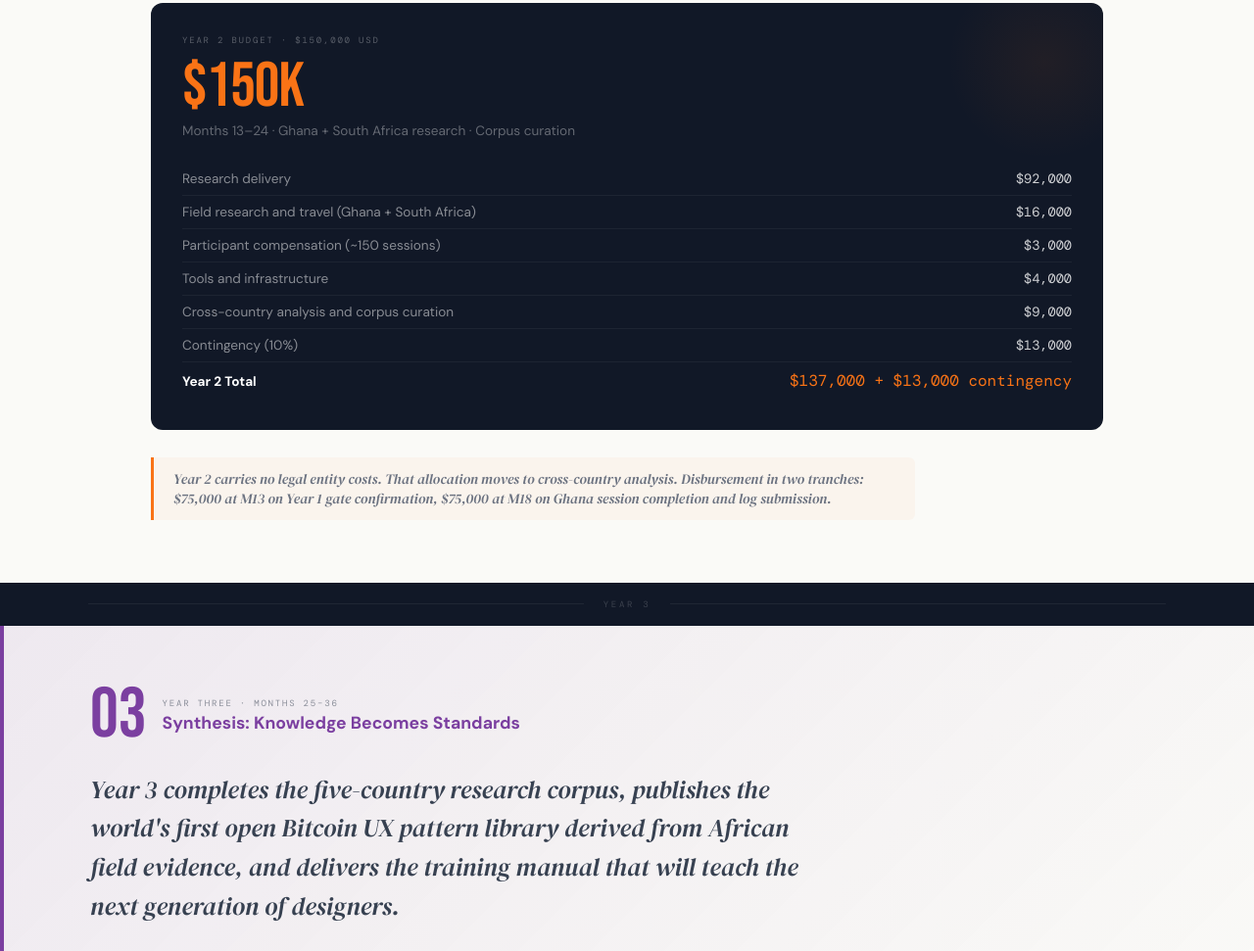
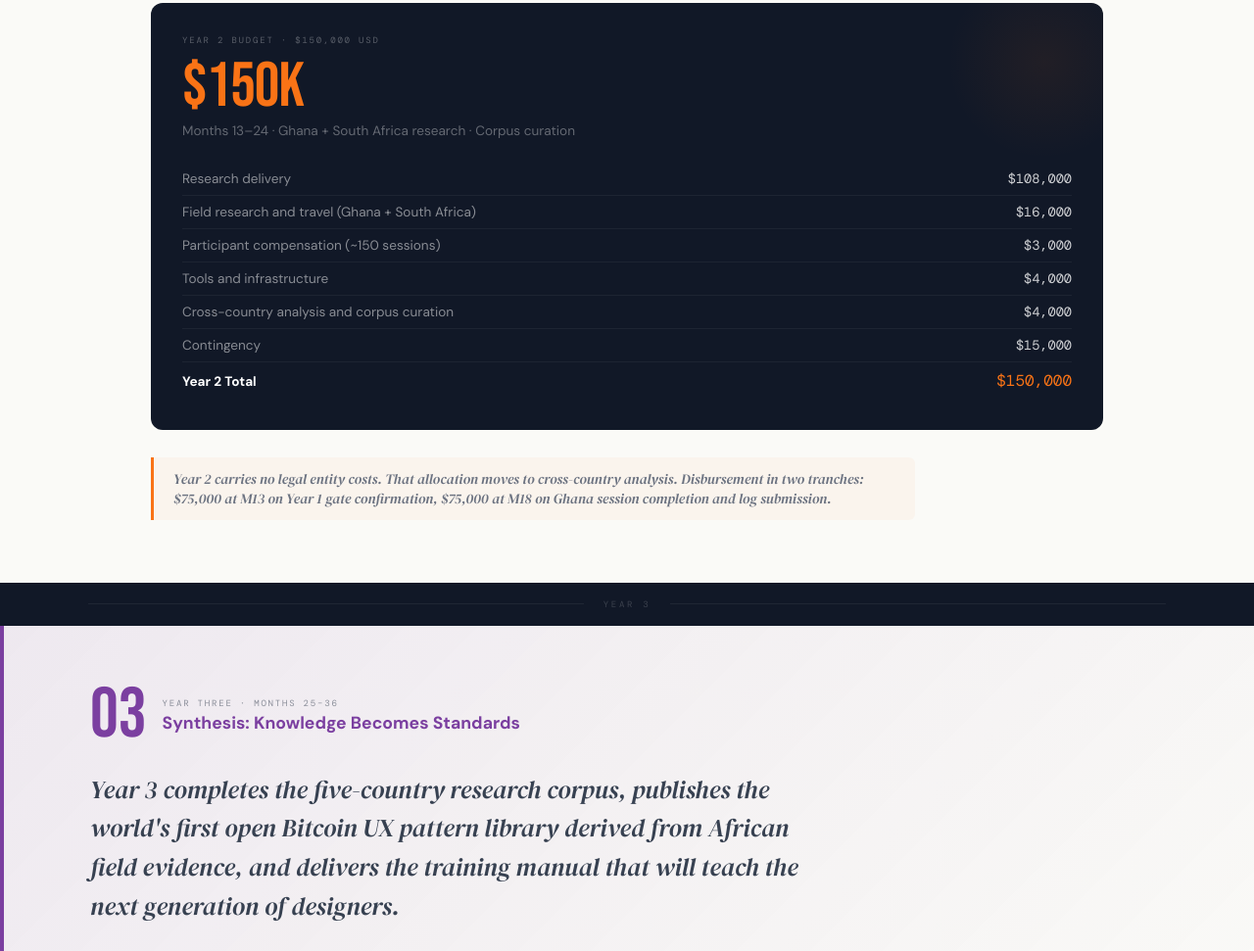
Before and after one commit to markkamau1/bitcoin-ux-africa, a website: page hrf_proposal.html in a window 1280 px wide. Shown: the part 10223-11194 px from the top of the page at 98% size. Drawn offline with nearby package versions, Linux system fonts and the light colour scheme.

Commit message:
Update hrf_proposal.html

```diff
--- a/hrf_proposal.html
+++ b/hrf_proposal.html
@@ -728,13 +728,13 @@ td.bold{font-weight:700;}
       <div class="budget-card-amount">$150K</div>
       <div class="budget-card-sub">Months 13&ndash;24 &middot; Ghana + South Africa research &middot; Corpus curation</div>
       <div class="budget-lines">
-        <div class="budget-line"><span class="bl-label">Research delivery</span><span class="bl-amount">$92,000</span></div>
+        <div class="budget-line"><span class="bl-label">Research delivery</span><span class="bl-amount">$108,000</span></div>
         <div class="budget-line"><span class="bl-label">Field research and travel (Ghana + South Africa)</span><span class="bl-amount">$16,000</span></div>
         <div class="budget-line"><span class="bl-label">Participant compensation (~150 sessions)</span><span class="bl-amount">$3,000</span></div>
         <div class="budget-line"><span class="bl-label">Tools and infrastructure</span><span class="bl-amount">$4,000</span></div>
-        <div class="budget-line"><span class="bl-label">Cross-country analysis and corpus curation</span><span class="bl-amount">$9,000</span></div>
-        <div class="budget-line"><span class="bl-label">Contingency (10%)</span><span class="bl-amount">$13,000</span></div>
-        <div class="budget-line total"><span class="bl-label">Year 2 Total</span><span class="bl-amount">$137,000 + $13,000 contingency</span></div>
+        <div class="budget-line"><span class="bl-label">Cross-country analysis and corpus curation</span><span class="bl-amount">$4,000</span></div>
+        <div class="budget-line"><span class="bl-label">Contingency</span><span class="bl-amount">$15,000</span></div>
+        <div class="budget-line total"><span class="bl-label">Year 2 Total</span><span class="bl-amount">$150,000</span></div>
       </div>
     </div>
     <div class="note">Year 2 carries no legal entity costs. That allocation moves to cross-country analysis. Disbursement in two tranches: $75,000 at M13 on Year 1 gate confirmation, $75,000 at M18 on Ghana session completion and log submission.</div>
```
